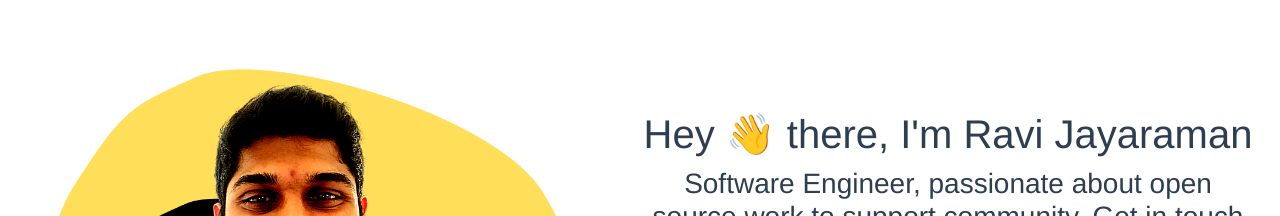
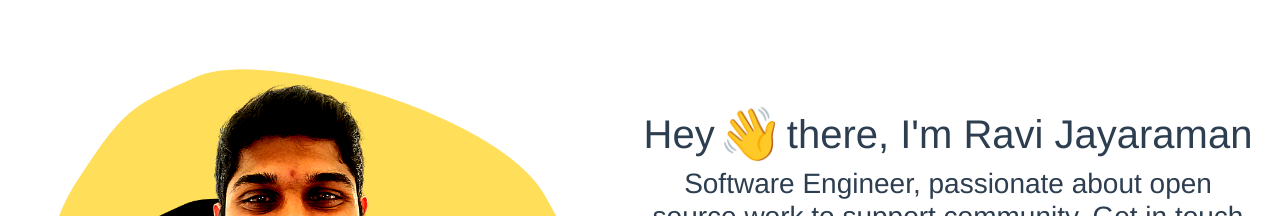
Before and after one commit to ravijayaraman/portfolio, a Vue app: page / in a window 1280 px wide. Shown: the top 216 px of the page. Built offline with nearby package versions, Linux system fonts and the light colour scheme.

Commit message:
Minor fixes

```diff
--- a/src/views/Landing.vue
+++ b/src/views/Landing.vue
@@ -185,22 +185,25 @@ export default {
   text-decoration: none;
   border: none;
   background: none;
+  animation: wave-hand 0.2s 5;
+  transform: scale(1.3);
+  animation-direction: alternate;
 }
 
 .button-container-wave:hover {
   background: transparent;
   border: none;
-  animation: wave-hand 0.3s infinite;
-  transform: scale(1.5) rotate(-30deg);
+  animation: wave-hand 0.2s infinite;
+  transform: scale(1.3);
   animation-direction: alternate;
 }
 
 @keyframes wave-hand {
   0% {
-    transform: scale(2) rotate(-20deg);
+    transform: scale(1.3) rotate(-10deg);
   }
   100% {
-    transform: scale(2) rotate(20deg);
+    transform: scale(1.3) rotate(30deg);
   }
 }
 
```
Also changed, not shown: 2 other files (tests, documents, lock files or other folders).
